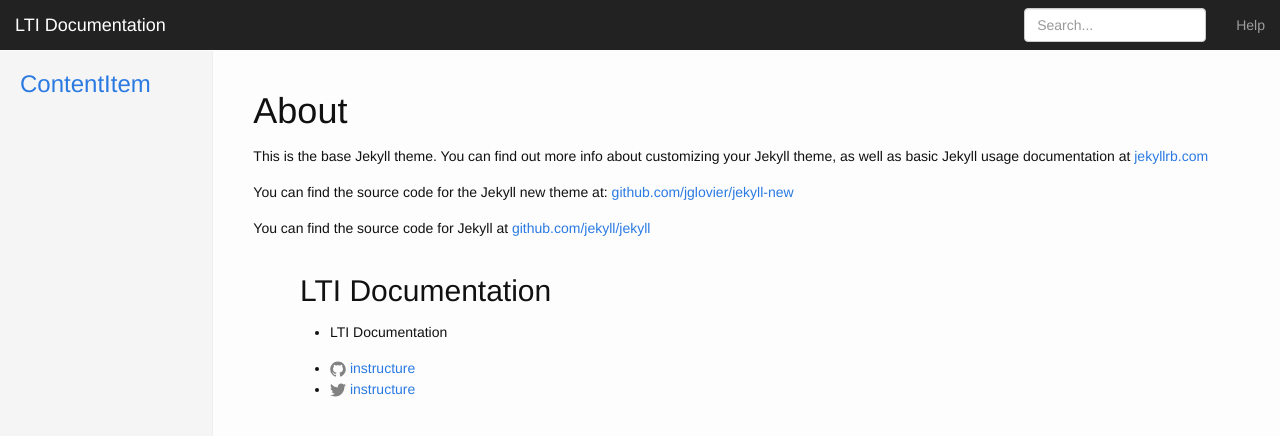
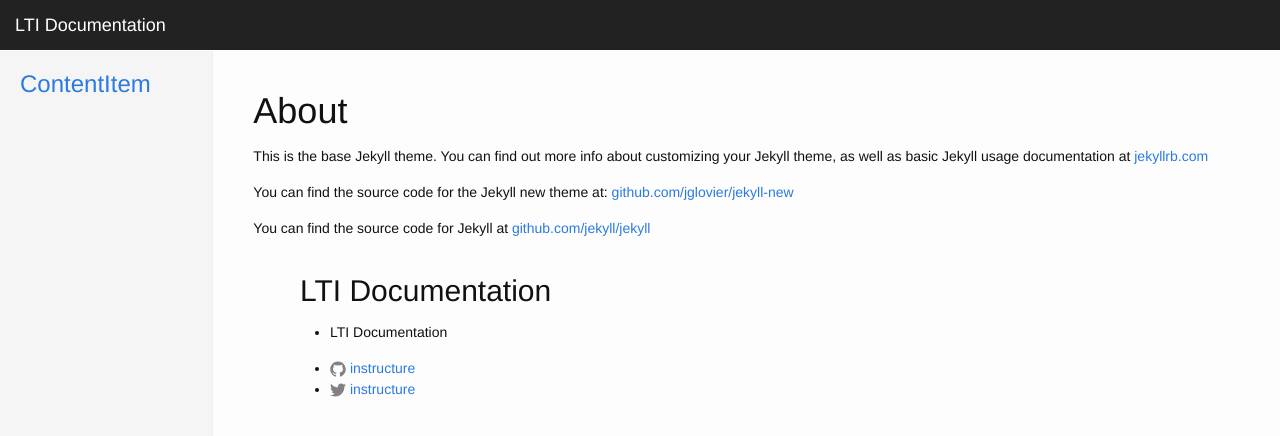
Before and after one commit to instructure/lti_docs, a Jekyll site: the page built from about.md, in a window 1280 px wide. Shown: the top 436 px of the page. Built offline with Jekyll 4.4.1, drawn with Linux system fonts in a browser that asks for light colours; nearby versions of some CDN libraries; library files that are not in the unit come from our copies.

Commit message:
remove the help and search items from the navbar

```diff
--- a/_includes/header.html
+++ b/_includes/header.html
@@ -11,10 +11,10 @@
     </div>
     <div id="navbar" class="navbar-collapse collapse">
       <ul class="nav navbar-nav navbar-right">
-        <li><a href="#">Help</a></li>
+        <!--<li><a href="#">Help</a></li>-->
       </ul>
       <form class="navbar-form navbar-right">
-        <input type="text" class="form-control" placeholder="Search...">
+        <!--<input type="text" class="form-control" placeholder="Search...">-->
       </form>
     </div>
   </div>
```
